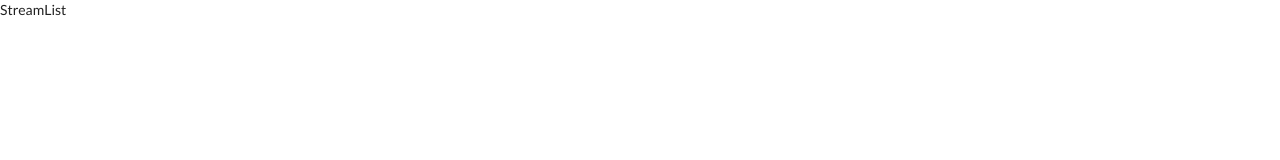
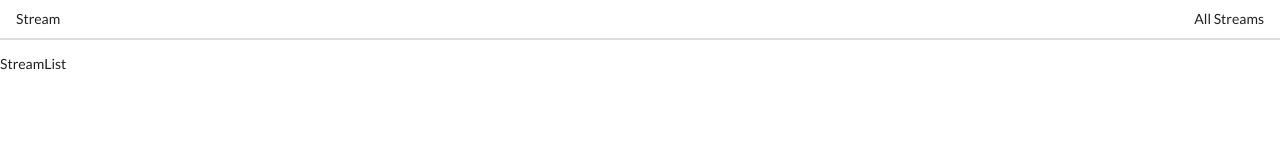
Before and after one commit to degalo93/VideoApp, a React app in the folder client/: page / in a window 1280 px wide. Built offline with nearby package versions, Linux system fonts and the light colour scheme.

Commit message:
Starting with google authentication Oauth

```diff
--- a/client/public/index.html
+++ b/client/public/index.html
@@ -11,6 +11,9 @@
     <link rel="shortcut icon" href="%PUBLIC_URL%/favicon.ico" />
     <meta name="viewport" content="width=device-width, initial-scale=1" />
     <meta name="theme-color" content="#000000" />
+
+    <script src="https://apis.google.com/js/api.js"></script>
+
     <!--
       manifest.json provides metadata used when your web app is installed on a
       user's mobile device or desktop. See https://developers.google.com/web/fundamentals/web-app-manifest/
--- a/client/src/components/App.js
+++ b/client/src/components/App.js
@@ -1,10 +1,11 @@
 import React from 'react';
-import { BrowserRouter, Route , Link  } from 'react-router-dom';
+import { BrowserRouter, Route  } from 'react-router-dom';
 import StreamCreate from './streams/StreamCreate';
 import StreamDelete from './streams/StreamDelete';
 import StreamEdit from './streams/StreamEdit';
 import StreamList from './streams/StreamList';
 import StreamShow from './streams/StreamShow';
+import Navbar from './Navbar';
 
 
 
@@ -13,6 +14,7 @@ const App = () => {
         <div>
             <BrowserRouter>
                 <div>
+                <Navbar />
                 <Route path="/" exact component = {StreamList} />
                 <Route  path="/streams/new" exact component = {StreamCreate} />
                 <Route path="/streams/edit" exact component = {StreamEdit} />
--- /dev/null
+++ b/client/src/components/Navbar.js
@@ -0,0 +1,21 @@
+import React from 'react';
+import { Link } from 'react-router-dom';
+
+const Navbar = () => {
+    return (
+        <div className ="ui secondary pointing menu">
+
+            <Link to ="/" className="item">
+                Stream
+            </Link>
+
+            <div className="right menu">
+                <Link to ="/" className= "item">
+                    All Streams
+                </Link>
+            </div>
+        </div>
+    );
+};
+
+export default Navbar;
```
Also changed, not shown: client/src/components/GoogleAuth.js (added, +9 -0 lines).
